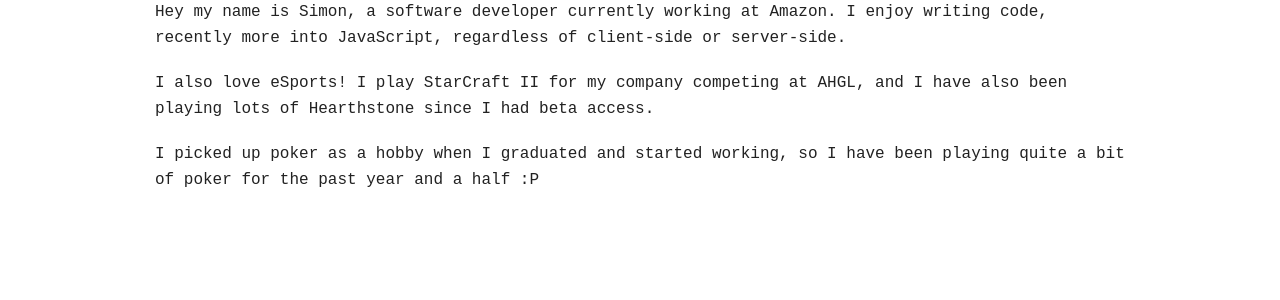
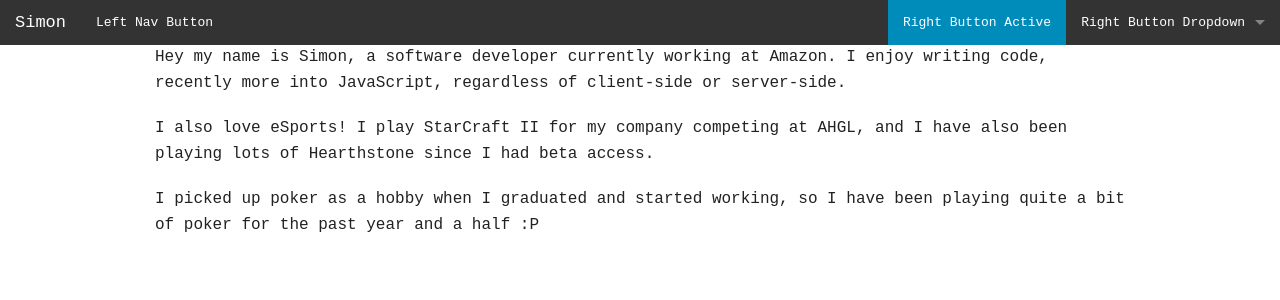
Before and after one commit to lhr0909/lhr0909.github.io, a Jekyll site: the page built from index.html, in a window 1280 px wide. Shown: the top 300 px of the page. Built offline with Jekyll 4.4.1, drawn with Linux system fonts in a browser that asks for light colours; Markdown is read by kramdown in place of the engine named in the settings.

Commit message:
added top bar sample

```diff
--- a/_layouts/default.html
+++ b/_layouts/default.html
@@ -9,6 +9,39 @@
         <script src="/js/vendor/modernizr.js"></script>
     </head>
     <body>
+        <!-- nav begin -->
+        <div class="fixed top-nav">
+            <nav class="top-bar" data-topbar role="navigation">
+                <ul class="title-area">
+                    <li class="name">
+                    <h1><a href="#">Simon</a></h1>
+                    </li>
+                    <!-- Remove the class "menu-icon" to get rid of menu icon.
+                         Take out "Menu" to just have icon alone -->
+                    <li class="toggle-topbar menu-icon"><a href="#"><span>Menu</span></a></li>
+                </ul>
+
+                <section class="top-bar-section">
+                    <!-- Right Nav Section -->
+                    <ul class="right">
+                        <li class="active"><a href="#">Right Button Active</a></li>
+                        <li class="has-dropdown">
+                        <a href="#">Right Button Dropdown</a>
+                        <ul class="dropdown">
+                            <li><a href="#">First link in dropdown</a></li>
+                            <li class="active"><a href="#">Active link in dropdown</a></li>
+                        </ul>
+                        </li>
+                    </ul>
+
+                    <!-- Left Nav Section -->
+                    <ul class="left">
+                        <li><a href="#">Left Nav Button</a></li>
+                    </ul>
+                </section>
+            </nav>
+        </div>
+        <!-- nav end -->
         <div class="content">
             {{ content }}
         </div>
--- a/css/main.css
+++ b/css/main.css
@@ -7,3 +7,15 @@
 .content h6 {
     font-family: monospace;
 }
+
+.top-nav,
+.top-nav h1,
+.top-nav h2,
+.top-nav h3,
+.top-nav h4,
+.top-nav h5,
+.top-nav h6,
+.top-nav ul li,
+.top-nav ul li > a {
+    font-family: monospace;
+}
```
